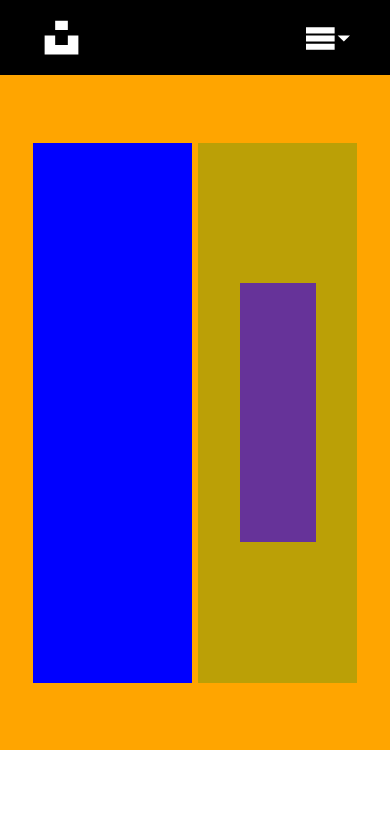
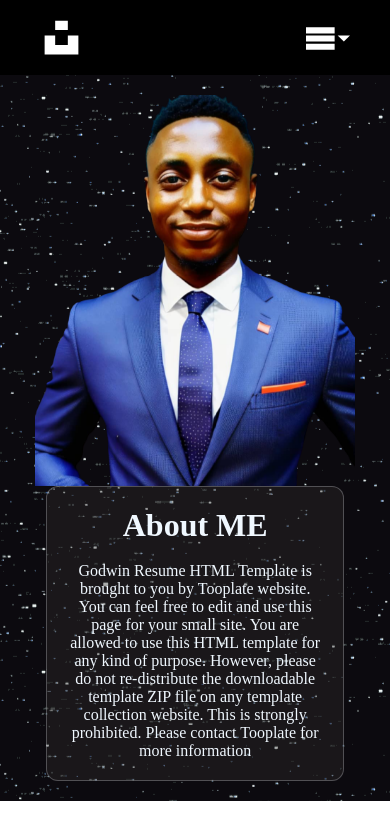
Before and after one commit to Godwinchinkwe/portfolio, a React (Create React App) app: page /About in a window 390 px wide. Shown: the top 840 px of the page. Built offline with nearby package versions, Linux system fonts and the light colour scheme.

Commit message:
about page

```diff
--- a/src/Components/Hero/Hero.css
+++ b/src/Components/Hero/Hero.css
@@ -9,7 +9,6 @@
     display: flex;
     justify-content: center;
     align-items: center;
-    /* background:rgb(32, 31, 31); */
     background-image: url("../../Img/giphy.gif");
     /* background-repeat:no-repeat;  */
     background-size: "cover";
@@ -37,7 +36,7 @@
     /* background: white; */
 }
 .geefoto{
-    width: 80%;
+    width: 300px;
     height: 100%;
 
 }
@@ -67,13 +66,7 @@
 }
 
 @media screen and (max-width: 768px) {
-    .hero_main{
-        background-image: url("../../Img/giphy.gif");
-        background-repeat:no-repeat;
-         background-size: "cover";
-         background-position: center center;
-         /* background: #7e6060; */
-    }
+
     .hero_wrap{
         width: 100%;
     }
--- a/src/Header/About/About.css
+++ b/src/Header/About/About.css
@@ -7,35 +7,74 @@
     width: 100%;
     display: flex;
     flex-direction: column;
-    /* height: 100vh; */
-    background:orange;
+    /* min-height: 100vh; */
     justify-content: center;
     align-items: center;
+    background-image: url("../../Img/giphy.gif");
+    background-size: "cover";
+    background-position: center center;
 }
 .about-wrap{
     width:85%;
-    height: 80vh;
+    /* height: 80vh; */
+    /* height: fit-content; */
     display: flex;
-    justify-content: space-around;
+    /* justify-content: space-around; */
     align-items: center;
     /* background: #000; */
+    /* flex-direction: row-reverse; */
 }
 .about-left{
     width: 48%;
     height:80%;
-    background: blue;
+    color: aliceblue;
+    padding: 20px;
+    border-radius: 15px;
+    margin-bottom: 20px;
+    /* backdrop-filter: blur(0px) saturate(64%); */
+    /* -webkit-backdrop-filter: blur(0px) saturate(74%); */
+    background-color: rgba(53, 49, 49, 0.356);
+    border-radius: 12px;
+    border: 1px solid rgba(209, 213, 219, 0.3);
+    box-shadow:0 0 1px rgba(0, 0, 0, 24)0px 3px 8px ;
 }
 .about-right{
     width: 48%;
     height:80%;
-    background: rgb(187, 160, 6);
+    padding: 20px;
     flex-wrap: wrap;
     display: flex;
     justify-content: center;
     align-items: center;
+    border-radius: 15px;
+    margin-top: 20px;
+    box-shadow:0 0 1px rgba(0, 0, 0, 24)0px 3px 8px ;
 }
 .about-right1{
     width:48%;
     height:48% ;
     background: rebeccapurple;
 }
+
+.gwclass{
+    width: 320px;
+    height: 90%;
+}
+
+@media screen and (max-width: 768px) {
+
+    .about-wrap{
+        display: flex;
+        flex-direction:column-reverse;
+        /* gap: 20px; */
+    }
+    .about-left{
+        width: 90%;
+    }
+    .about-right{
+        width: 90%;
+        margin-top: 20px;
+        padding: 0%;
+    }
+
+}
--- a/src/Header/About/About.js
+++ b/src/Header/About/About.js
@@ -1,23 +1,33 @@
 import React from 'react'
 import "./About.css"
+import geee from "../../Img/geee.png"
+import 'animate.css';
+
+
 
 const About = () => {
   return (
     <div class='main-about'>
       <div class='about-wrap'>
-        <div class='about-left'></div>
-        <div class='about-right'>
-          <div class="about-right1"></div>
+        <div class='about-left animate__animated animate__backInLeft animate__delay 2s;'>
+          <h1>About ME</h1> <br/>
+          <p>
+          Godwin Resume HTML Template is brought to you by Tooplate website. You can feel free to edit and use this page for your small site. You are allowed to use this HTML template for any kind of purpose.
+
+However, please do not re-distribute the downloadable template ZIP file on any template collection website. This is strongly prohibited. Please contact Tooplate for more information
+          </p>
+        </div>
+
+
+        <div class='about-right animate__animated animate__backInRight animate__delay 3s;'>
+          {/* <div class="about-right1"></div>
           <div class="about-right2"></div>
           <div class="about-right3"></div>
-          <div class="about-right4"></div>
+          <div class="about-right4"></div> */}
 
-
-
+          <img class="gwclass" src={geee} alt=""/>
         </div>
-
       </div>
-
     </div>
   )
 }
--- a/src/Header/Header.css
+++ b/src/Header/Header.css
@@ -66,7 +66,7 @@
     width:100%;
     z-index: 200;
     box-shadow:0 0 1px rgba(0, 0, 0, 24)0px 3px 8px ;
-    height: 320px;
+    height: 380px;
 }
 
 .dropwrap{
@@ -77,7 +77,7 @@
     text-align: center;
 }
 .fd{
-    height: 40px;
+    height: 50px;
     background: rgb(213, 236, 5);
     text-align: center;
     padding: 10px;
```
Also changed, not shown: src/Components/Footer/Footer.js (added, +12 -0 lines), src/Components/Footer/Footer.css (added), src/Img/gw.jpeg (added).
